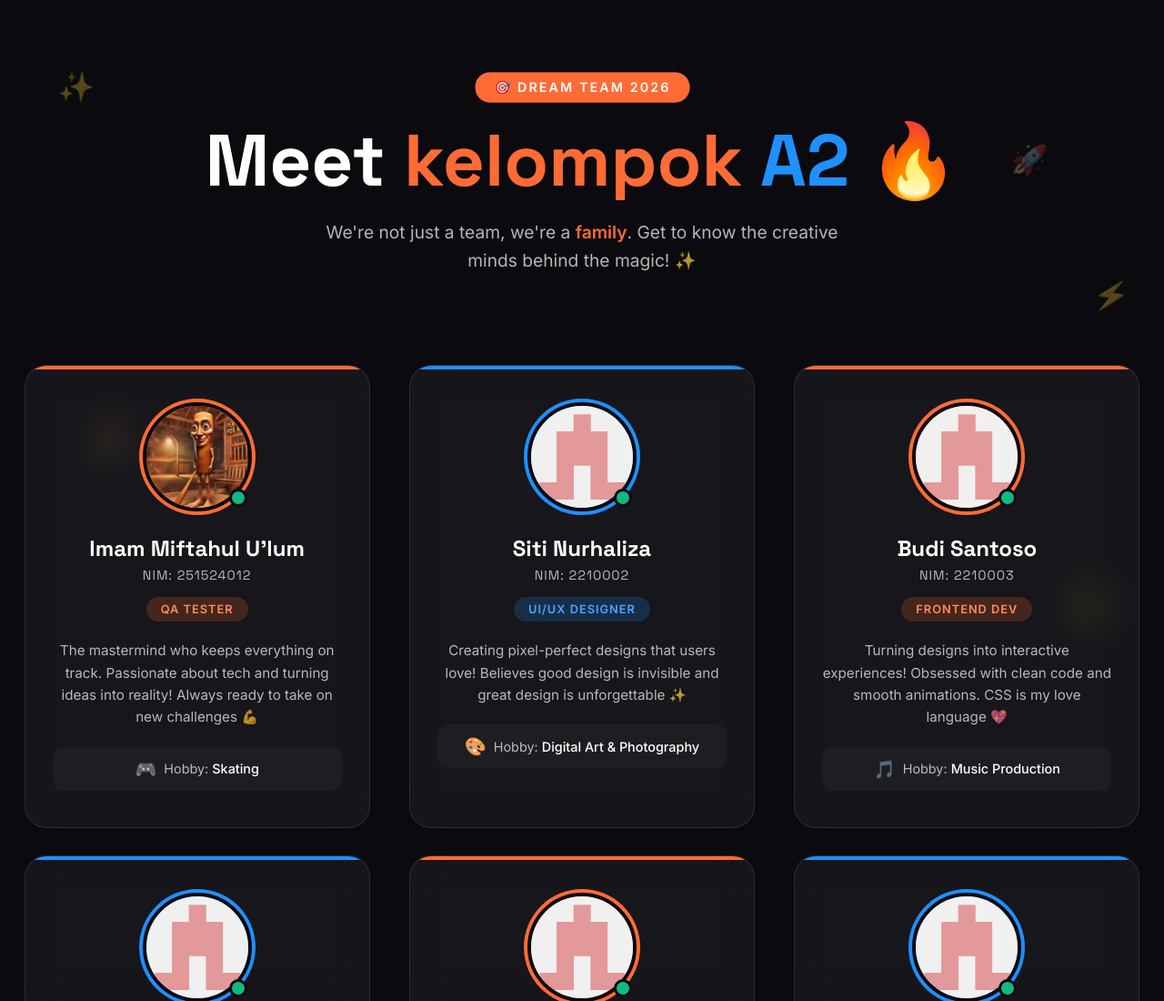
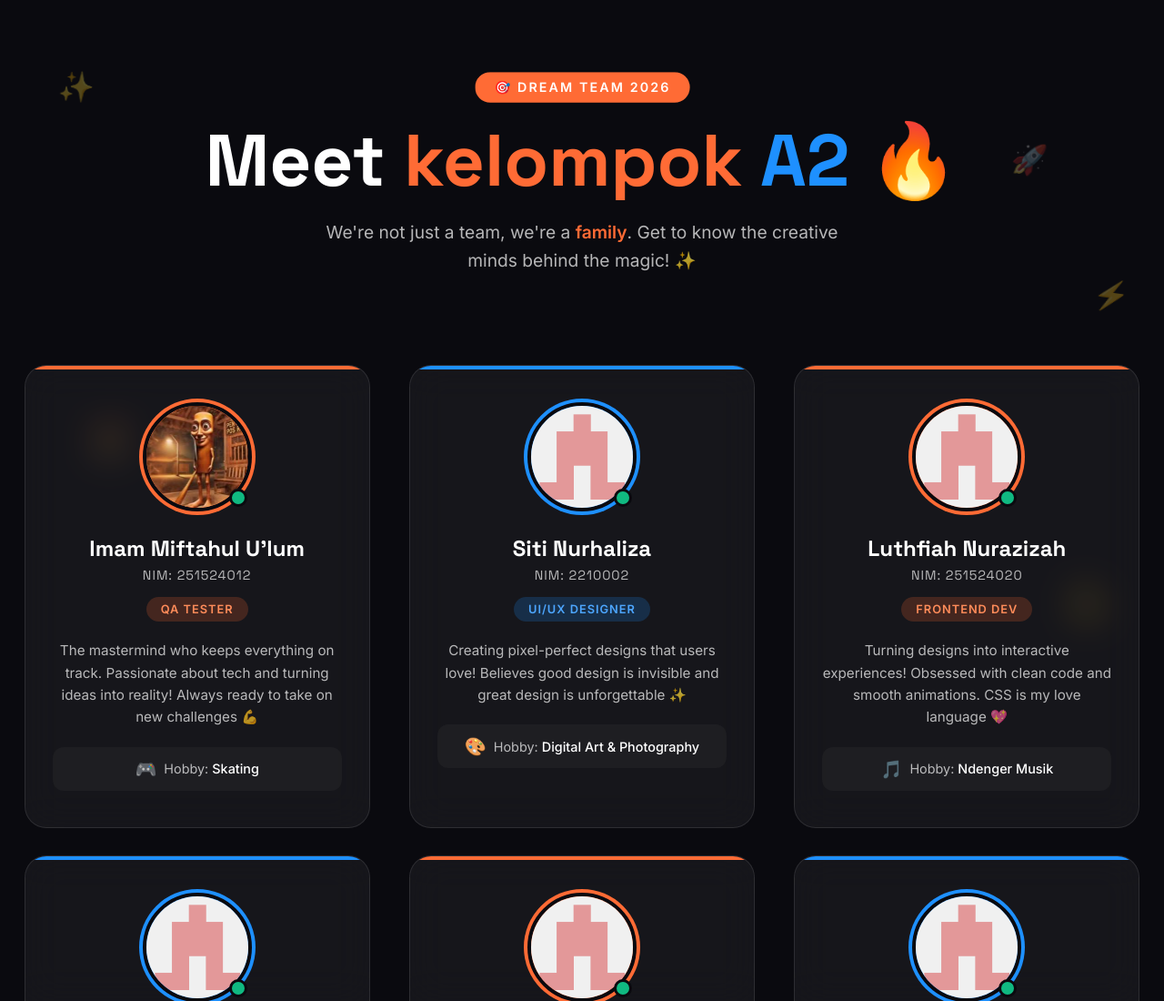
Before and after one commit to imammfth/project-kelompok-A2, a plain HTML site: page index.html in a window 1280 px wide. Shown: the top 1100 px of the page at 91% size. Drawn offline with Linux system fonts and the light colour scheme.

Commit message:
Update index.html

```diff
--- a/index.html
+++ b/index.html
@@ -79,14 +79,14 @@
                     <img src="imagefoto.png" alt="Budi Santoso" class="profile-img">
                     <div class="status-dot"></div>
                 </div>
-                <h3 class="member-name">Budi Santoso</h3>
-                <p class="member-nim">NIM: 2210003</p>
+                <h3 class="member-name">Luthfiah Nurazizah</h3>
+                <p class="member-nim">NIM: 251524020</p>
                 <span class="member-role">Frontend Dev</span>
                 <p class="member-intro">Turning designs into interactive experiences! Obsessed with clean code and
                     smooth animations. CSS is my love language 💖</p>
                 <div class="hobby-section">
                     <span class="hobby-icon">🎵</span>
-                    <span class="hobby-text">Hobby: <span>Music Production</span></span>
+                    <span class="hobby-text">Hobby: <span>Ndenger Musik</span></span>
                 </div>
             </div>
 
```
